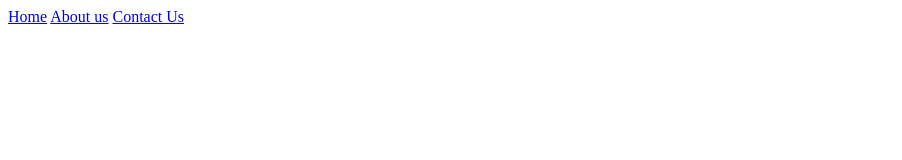
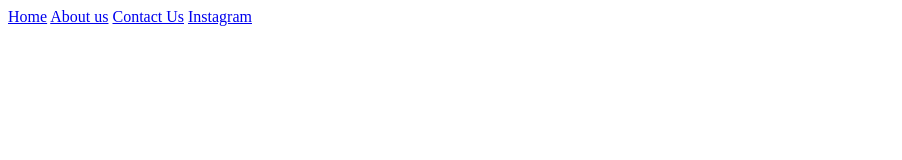
Before and after one commit to khalidalobaidli/newweb, a plain HTML site: page a.html in a window 1280 px wide. Shown: the top 160 px of the page, without its empty margins (0-902 px from the left). Drawn offline with Linux system fonts and the light colour scheme.

Commit message:
Update a.html

```diff
--- a/a.html
+++ b/a.html
@@ -5,6 +5,7 @@
         <a class="nav-link" href="index.html">Home</a>
         <a class="nav-link" href="a.html">About us</a>
         <a class="nav-link" href="b.html">Contact Us</a>
+        <a class="nav-link" href="https://www.instagram.com/alobaidli.k/">Instagram</a>
       </nav>
       <br />
       <br />
```
